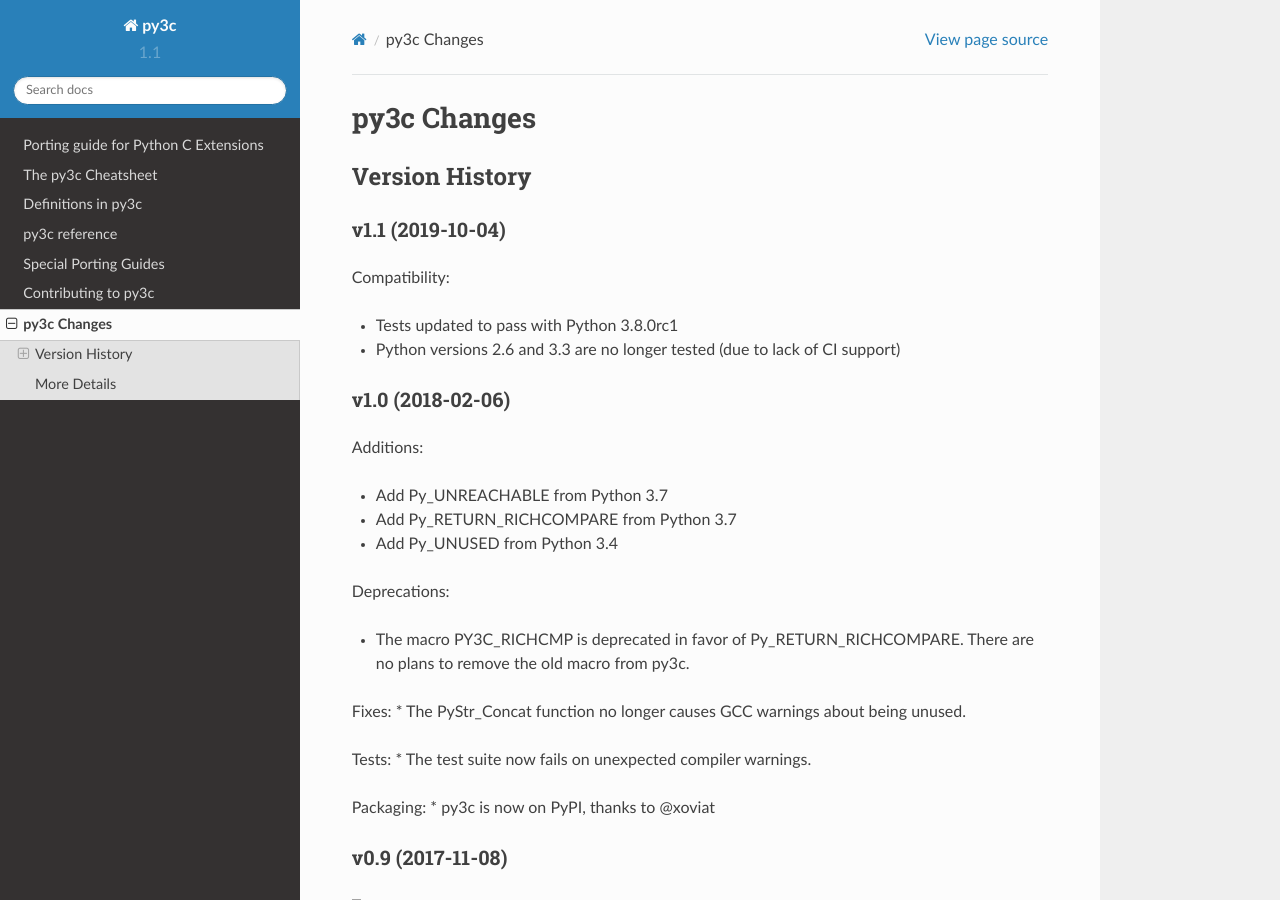
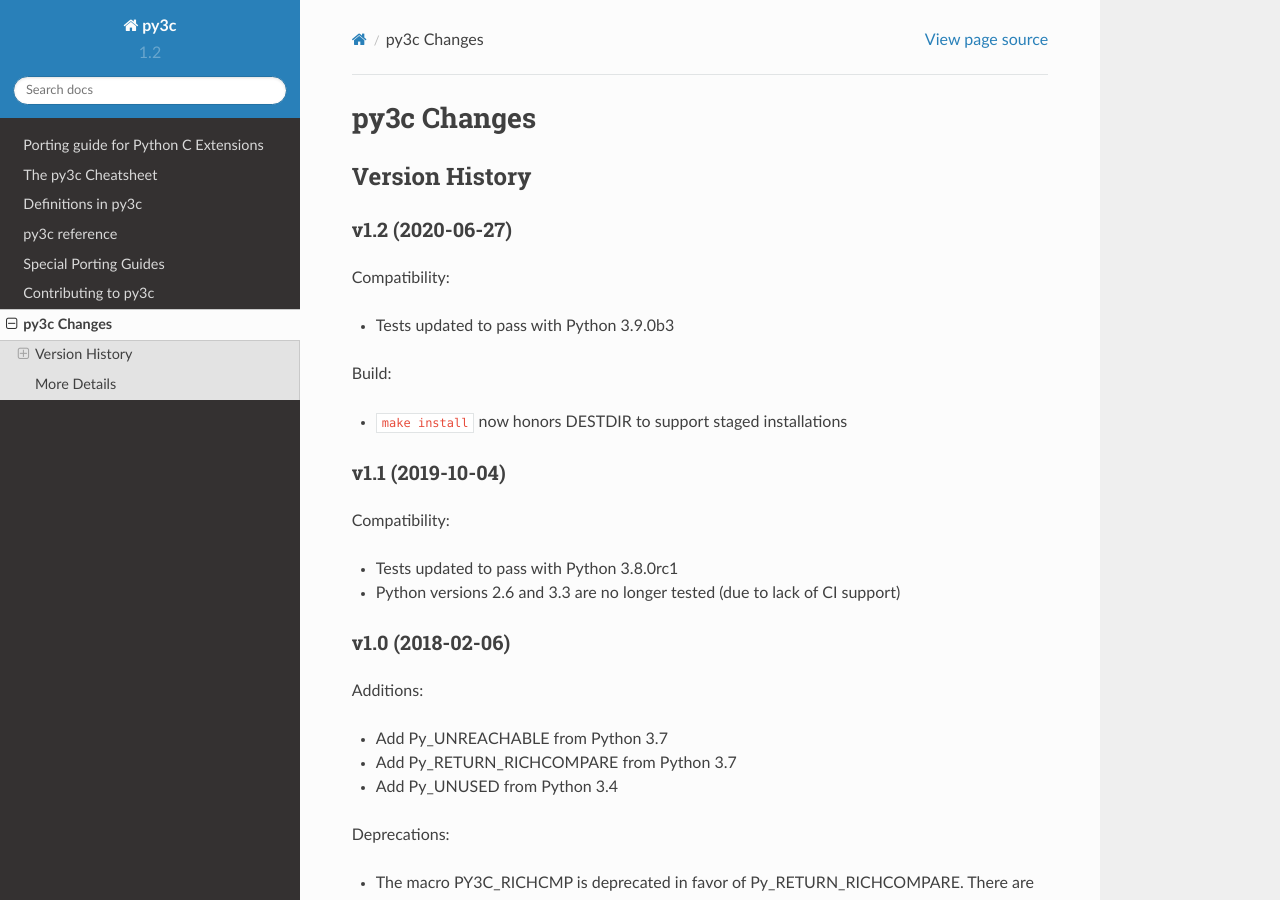
Before and after one commit to encukou/py3c, a Sphinx documentation site: the page built from doc/source/changelog.rst, in a window 1280 px wide and 900 px high. Built offline with Sphinx 7.4.7 and the Read the Docs theme 2.0.0, drawn with Linux system fonts in a browser that asks for light colours.

Commit message:
Update to version 1.2

```diff
--- a/doc/source/changelog.rst
+++ b/doc/source/changelog.rst
@@ -6,6 +6,18 @@
 
 Version History
 ===============
+
+v1.2 (2020-06-27)
+-----------------
+
+Compatibility:
+
+* Tests updated to pass with Python 3.9.0b3
+
+Build:
+
+* ``make install`` now honors DESTDIR to support staged installations
+
 
 v1.1 (2019-10-04)
 -----------------
--- a/doc/source/conf.py
+++ b/doc/source/conf.py
@@ -53,9 +53,9 @@
 # built documents.
 #
 # The short X.Y version.
-version = '1.1'
+version = '1.2'
 # The full version, including alpha/beta/rc tags.
-release = '1.1'
+release = '1.2'
 
 # The language for content autogenerated by Sphinx. Refer to documentation
 # for a list of supported languages.
--- a/setup.py
+++ b/setup.py
@@ -16,7 +16,7 @@
 
 setup(
     name='py3c',
-    version='1.1',
+    version='1.2',
     description='Python compatibility headers',
     long_description=long_description,
     author='Petr Viktorin',
```
Also changed, not shown: 1 other file.
